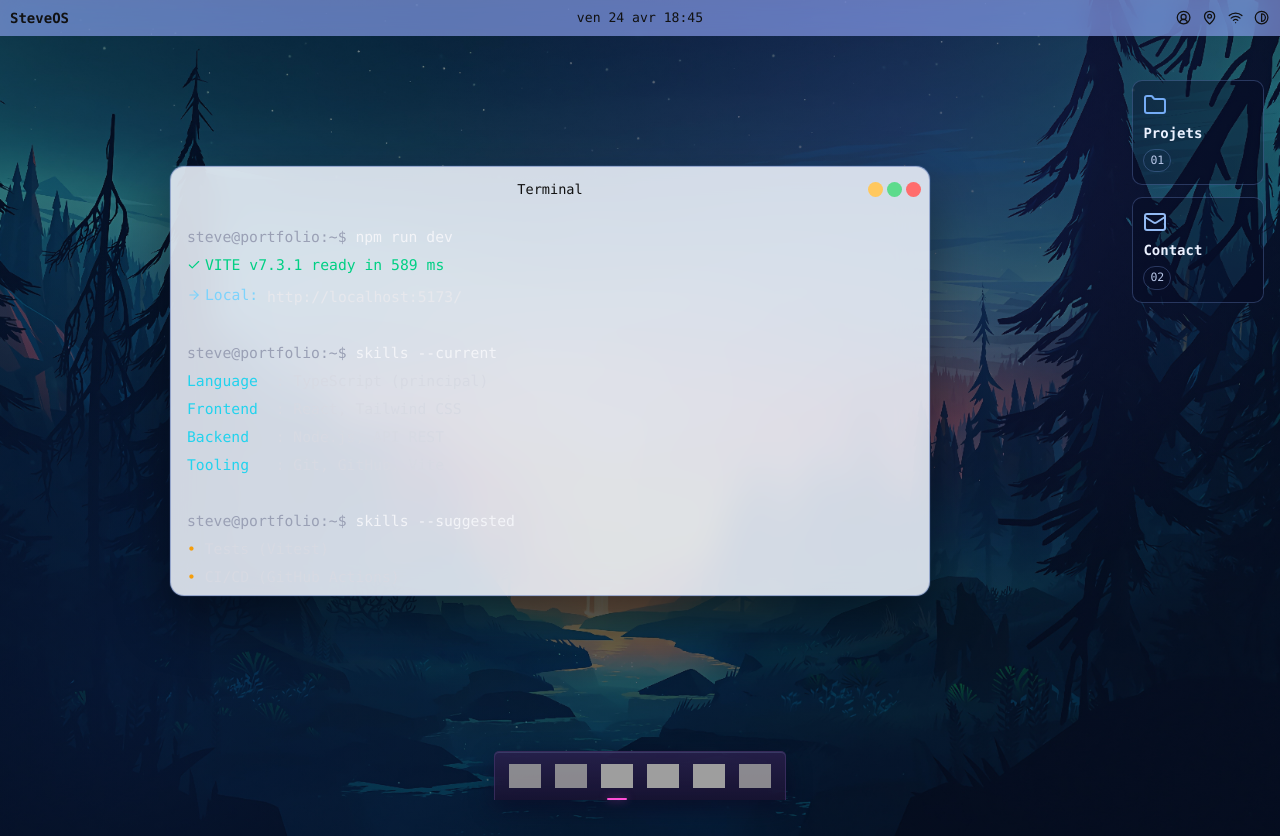
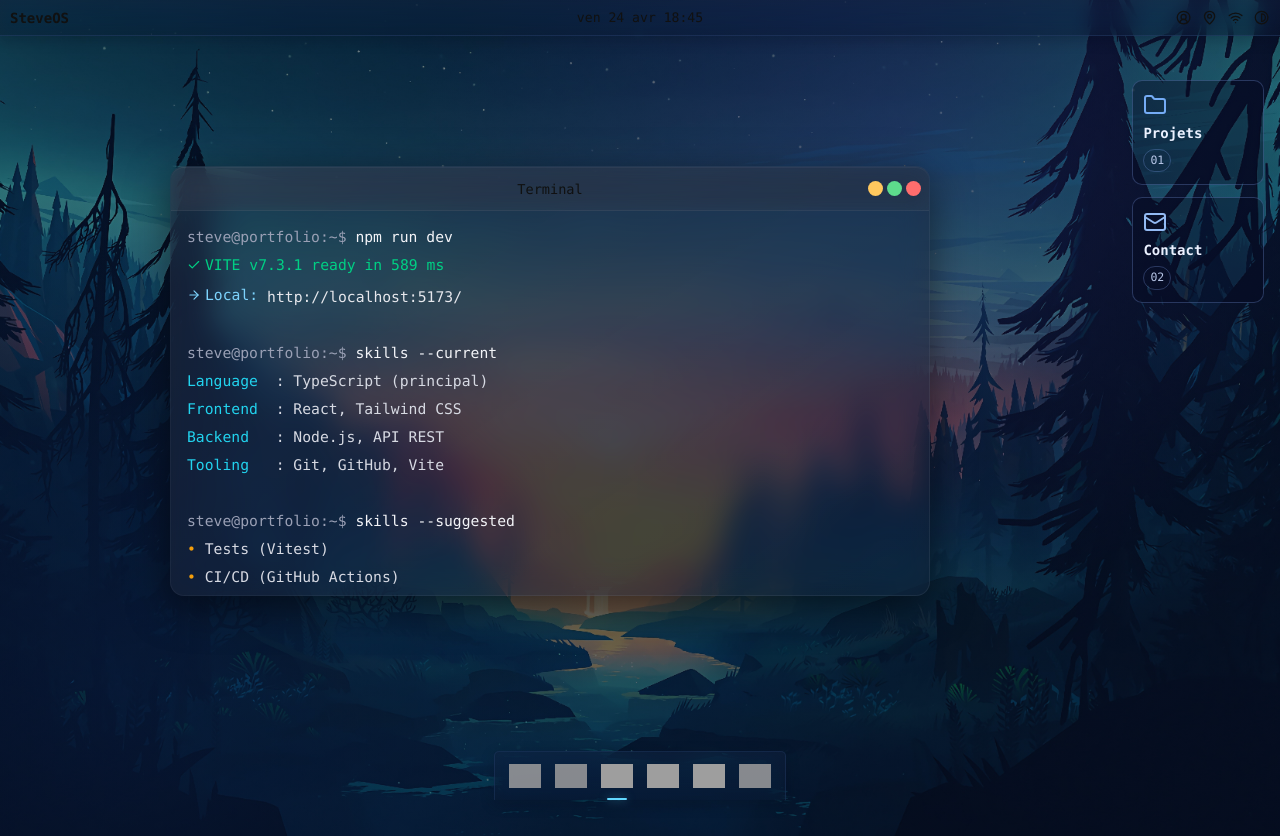
Before and after one commit to SteveRothier/Portfolio, a React (Vite) app: page / in a window 1280 px wide. Both pictures are taken after a click on the button 617 px from the left and 776 px from the top of the page. Built offline with nearby package versions, Linux system fonts and the light colour scheme; grey boxes are pictures that could not be loaded.

Commit message:
Ajout de glassmorphism pour fenetre/navbar/dock

```diff
--- a/src/components/Dock.tsx
+++ b/src/components/Dock.tsx
@@ -39,7 +39,16 @@ export function Dock({ onOpenWindow, onMinimizeWindow, windows }: DockProps) {
   }
 
   return (
-    <footer className="desktop-dock fixed bottom-0 left-1/2 z-40 inline-flex max-w-[calc(100vw-2rem)] -translate-x-1/2 items-center justify-center gap-1.5 rounded-t-[5px] rounded-b-none border border-b-0 border-[rgba(66,52,104,0.72)] bg-[linear-gradient(180deg,rgba(43,31,76,0.82),rgba(26,18,49,0.84))] px-2.5 py-1 shadow-[0_8px_24px_rgba(10,3,28,0.46),inset_0_1px_0_rgba(170,196,255,0.16)] backdrop-blur-md">
+    <footer
+      className="desktop-dock fixed bottom-0 left-1/2 z-40 inline-flex max-w-[calc(100vw-2rem)] -translate-x-1/2 items-center justify-center gap-1.5 rounded-t-[5px] rounded-b-none border border-b-0 px-2.5 py-1"
+      style={{
+        background: 'linear-gradient(180deg, rgba(20, 32, 60, 0.46), rgba(13, 24, 46, 0.42))',
+        borderColor: 'rgba(46, 70, 118, 0.34)',
+        backdropFilter: 'blur(10px) saturate(125%)',
+        WebkitBackdropFilter: 'blur(10px) saturate(125%)',
+        boxShadow: '0 4px 14px rgba(3, 10, 24, 0.22)',
+      }}
+    >
       {dockApps.map((app) => {
         const src = DOCK_IMAGES[app.iconAsset]
         const windowState = app.windowId ? windows[app.windowId] : undefined
@@ -62,7 +71,7 @@ export function Dock({ onOpenWindow, onMinimizeWindow, windows }: DockProps) {
               <img src={src} alt="" className="size-7 object-contain select-none pointer-events-none md:size-8" draggable={false} />
             </button>
             <span
-              className={`absolute -bottom-[4px] left-1/2 -translate-x-1/2 rounded-full bg-[#ff4fd6] shadow-[0_0_8px_rgba(255,79,214,0.55)] transition-[width,opacity,transform] duration-250 [transition-timing-function:cubic-bezier(0.22,1,0.36,1)] ${
+              className={`absolute -bottom-[4px] left-1/2 -translate-x-1/2 rounded-full bg-[#62d8ff] shadow-[0_0_8px_rgba(98,216,255,0.5)] transition-[width,opacity,transform] duration-250 [transition-timing-function:cubic-bezier(0.22,1,0.36,1)] ${
                 isActive ? 'h-[2px] w-5 opacity-100' : isOpen ? 'h-[2px] w-1.5 opacity-95' : 'h-[2px] w-1.5 opacity-0'
               }`}
               aria-hidden
--- a/src/components/Navbar.tsx
+++ b/src/components/Navbar.tsx
@@ -141,11 +141,13 @@ export function Navbar({ onOpenWindow }: NavbarProps) {
 
   return (
     <header
-      className="desktop-status fixed left-0 right-0 top-0 z-10 flex h-9 items-center justify-between rounded-none px-2 text-sm text-text-main md:px-2.5 relative"
+      className="desktop-status fixed left-0 right-0 top-0 z-30 flex h-9 items-center justify-between rounded-none px-2 text-sm text-text-main md:px-2.5 relative"
       style={{
-        background: 'var(--navbar-bg)',
-        backdropFilter: 'blur(14px) saturate(135%)',
-        WebkitBackdropFilter: 'blur(14px) saturate(135%)',
+        background: 'linear-gradient(180deg, rgba(20, 32, 60, 0.46), rgba(13, 24, 46, 0.42))',
+        backdropFilter: 'blur(10px) saturate(125%)',
+        WebkitBackdropFilter: 'blur(10px) saturate(125%)',
+        borderBottom: '1px solid rgba(46, 70, 118, 0.34)',
+        boxShadow: '0 4px 14px rgba(3, 10, 24, 0.22)',
       }}
     >
       <span className="desktop-status__brand inline-flex h-full items-center truncate pr-2 text-xs font-semibold leading-none md:text-sm">
--- a/src/store/windowStore.ts
+++ b/src/store/windowStore.ts
@@ -5,7 +5,7 @@ import type { DesktopWindowState, WindowConfig, WindowId } from '../windows/type
 const MIN_WIDTH = 320
 const MIN_HEIGHT = 220
 const MIN_VISIBLE_WIDTH = 120
-const MIN_TOP = -44
+const MIN_TOP = 0
 const MIN_BOTTOM_VISIBLE = 120
 const EDGE_THRESHOLD = 28
 const MOBILE_LAYOUT_MAX_WIDTH = 920
@@ -272,9 +272,9 @@ export const useWindowStore = create<WindowStoreState>()(
               [id]: {
                 ...current,
                 x: 0,
-                y: MIN_TOP,
-                width: viewport.width,
-                height: viewport.height - MIN_TOP,
+                y: 0,
+                width: Math.max(viewport.width, MIN_WIDTH),
+                height: Math.max(viewport.height, MIN_HEIGHT),
                 isMaximized: true,
                 snapMode: 'top',
                 restoreBounds: {
@@ -364,9 +364,9 @@ export const useWindowStore = create<WindowStoreState>()(
                 [id]: {
                   ...current,
                   x: 0,
-                  y: MIN_TOP,
-                  width: viewport.width,
-                  height: viewport.height - MIN_TOP,
+                  y: 0,
+                  width: Math.max(viewport.width, MIN_WIDTH),
+                  height: Math.max(viewport.height, MIN_HEIGHT),
                   isMaximized: true,
                   snapMode: 'top',
                   restoreBounds: previousBounds,
--- a/src/styles/desktop.css
+++ b/src/styles/desktop.css
@@ -8,6 +8,47 @@
 
 .desktop-window--edge-snapped {
   border-radius: 0;
+}
+
+.desktop-window {
+  position: fixed;
+  background: rgba(15, 25, 45, 0.5) !important;
+  backdrop-filter: blur(14px) saturate(135%);
+  -webkit-backdrop-filter: blur(14px) saturate(135%);
+  border: 1px solid rgba(255, 255, 255, 0.08) !important;
+  box-shadow:
+    0 10px 40px rgba(0, 0, 0, 0.5),
+    inset 0 1px 0 rgba(255, 255, 255, 0.06) !important;
+  overflow: hidden;
+}
+
+.desktop-window::before {
+  content: '';
+  position: absolute;
+  inset: 0;
+  background: linear-gradient(145deg, rgba(255, 255, 255, 0.06), rgba(255, 255, 255, 0.01));
+  pointer-events: none;
+  z-index: 0;
+}
+
+.desktop-window > * {
+  position: relative;
+  z-index: 1;
+}
+
+.desktop-window__topbar {
+  background: rgba(255, 255, 255, 0.03) !important;
+  border-bottom: 1px solid rgba(255, 255, 255, 0.05) !important;
+  backdrop-filter: blur(10px);
+  -webkit-backdrop-filter: blur(10px);
+}
+
+.desktop-window__content {
+  background: transparent !important;
+}
+
+.desktop-window:hover {
+  border-color: rgba(255, 255, 255, 0.15) !important;
 }
 
 .desktop-status__datetime,
--- a/src/windows/DesktopWindow.tsx
+++ b/src/windows/DesktopWindow.tsx
@@ -42,7 +42,7 @@ export function DesktopWindow({
 }: DesktopWindowProps) {
   const minWidth = 320
   const minHeight = 220
-  const minTop = -44
+  const minTop = 0
   const viewportPadding = 10
 
   const dragRef = useRef({
@@ -252,7 +252,7 @@ export function DesktopWindow({
       onMouseDown={handleWindowMouseDown}
       aria-label={windowState.title}
     >
-      <div className="desktop-window__topbar relative grid h-11 grid-cols-[1fr_auto] items-stretch border-b-0 bg-transparent">
+      <div className="desktop-window__topbar relative grid h-11 grid-cols-[1fr_auto] items-stretch border-b border-line-soft bg-[var(--window-header-bg)]">
         <p className="pointer-events-none absolute left-1/2 top-1/2 m-0 w-[60%] -translate-x-1/2 -translate-y-1/2 truncate px-2 text-center text-[0.85rem] text-[var(--window-header-text)]">
           {windowState.title}
         </p>
@@ -273,7 +273,7 @@ export function DesktopWindow({
           </div>
         </div>
       </div>
-      <div className="desktop-window__content h-[calc(100%-2.75rem)] overflow-auto bg-transparent">
+      <div className="desktop-window__content h-[calc(100%-2.75rem)] overflow-auto bg-bg-window-soft">
         {children}
       </div>
       <div
```
